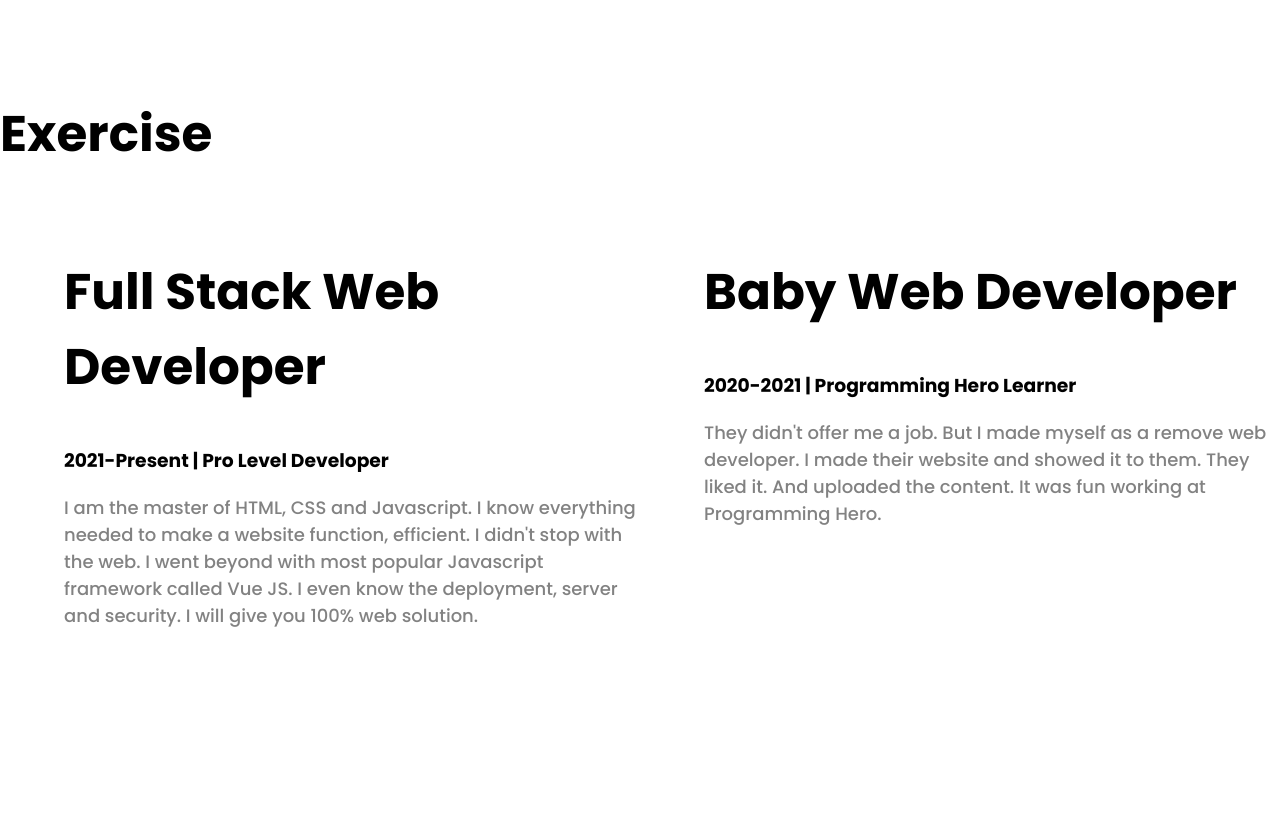
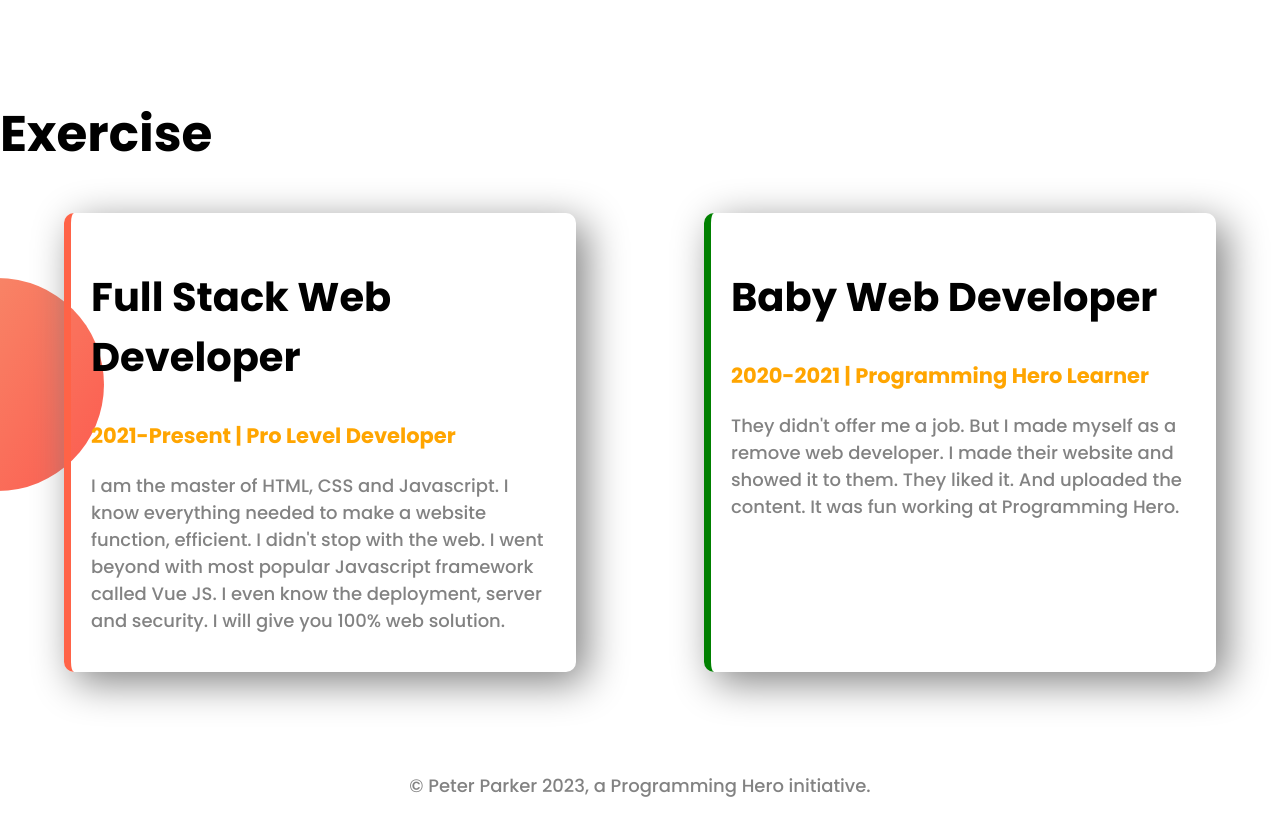
Before and after one commit to sifat6233/my-potfolio, a plain HTML site: page index.html in a window 1280 px wide. Shown: the part 1026-1843 px from the top of the page. Before the commit the page ends 1773 px from the top, so only its background shows below. Drawn offline with Linux system fonts and the light colour scheme.

Commit message:
all experience

```diff
--- a/index.html
+++ b/index.html
@@ -12,7 +12,7 @@
     rel="stylesheet">
   <link rel="stylesheet" href="style.css">
 </head>
-
+<body>
 <section class="top-banner flexible-container">
   <div class="half-width">
     <h1>Welcome To</h1>
@@ -42,25 +42,29 @@
 <section class="exercise-area">
   <h1>Exercise</h1>
   <div class="flexible-container">
-    <div class="half-width">
-      <h1>Full Stack Web Developer</h1>
-      <h3> 2021-Present | Pro Level Developer </h3>
+    <div id="full-stack-developer" class="experience-item">
+      <h2>Full Stack Web Developer</h2>
+      <h3 class="orange-color"> 2021-Present | Pro Level Developer </h3>
       <p>I am the master of HTML, CSS and Javascript. I know everything needed to make a website function, efficient. I didn't
       stop with the web. I went beyond with most popular Javascript framework called Vue JS. I even know the deployment,
       server and security. I will give you 100% web solution.</p>
     </div>
-    <div class="half-width">
-      <h1>Baby Web Developer</h1>
-      <h3> 2020-2021 | Programming Hero Learner</h3>
+    <div id="baby-stack-developer" class="experience-item">
+      <h2>Baby Web Developer</h2>
+      <h3 class="orange-color"> 2020-2021 | Programming Hero Learner</h3>
       <p>They didn't offer me a job. But I made myself as a remove web developer. I made their website and showed it to them.
       They liked it. And uploaded the content. It was fun working at Programming Hero.</p>
     </div>
   </div>
 </section>
 
-<body>
+<footer>
+  <p>© Peter Parker 2023, a Programming Hero initiative.</p>
+</footer>
 
 
 
 </body>
+
+
 </html>
--- a/style.css
+++ b/style.css
@@ -6,8 +6,13 @@ body{
 h1{
   font-size: 50px;
 }
+h2{
+  font-size: 40px;
+}
+
 .orange-color{
   color: orange;
+  font-size: 21px;
 }
 p{
   color: rgb(0 0 0 / 49%);
@@ -49,3 +54,27 @@ p{
 p.dream-big-p {
   padding-right: 70px;
 }
+
+/* exercise section-------- */
+.experience-item{
+  width: 40%;
+  margin-left: 5%;
+  margin-right: 5%;
+  border-radius: 10px;
+  box-shadow: 10px 10px 40px gray;
+  padding: 20px;
+}
+.exercise-area{
+  background-image: url(images/exp-bg.png);
+  background-repeat: no-repeat;
+  background-position: left;
+}
+#full-stack-developer{
+  border-left: 7px solid #FF6347;
+}
+#baby-stack-developer{
+  border-left: 7px solid green;
+}
+footer{
+  text-align: center;
+}
```
